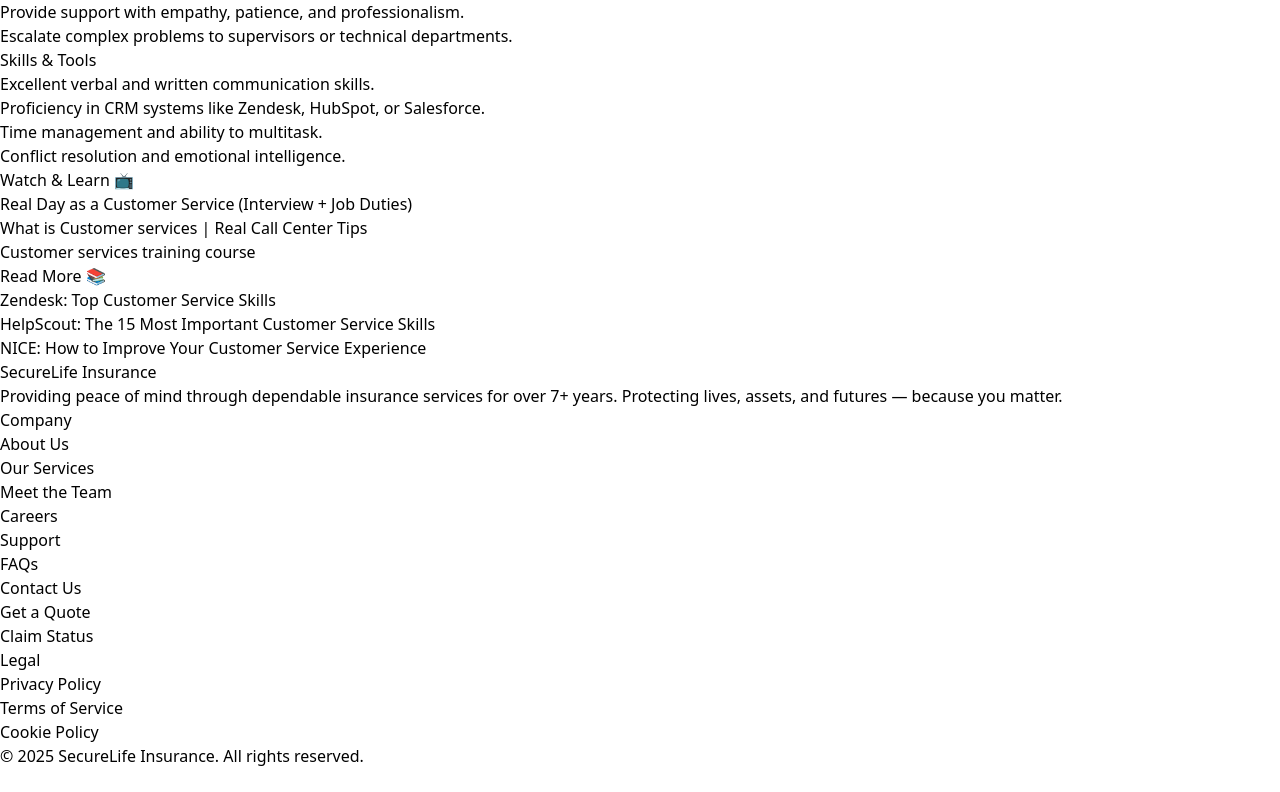
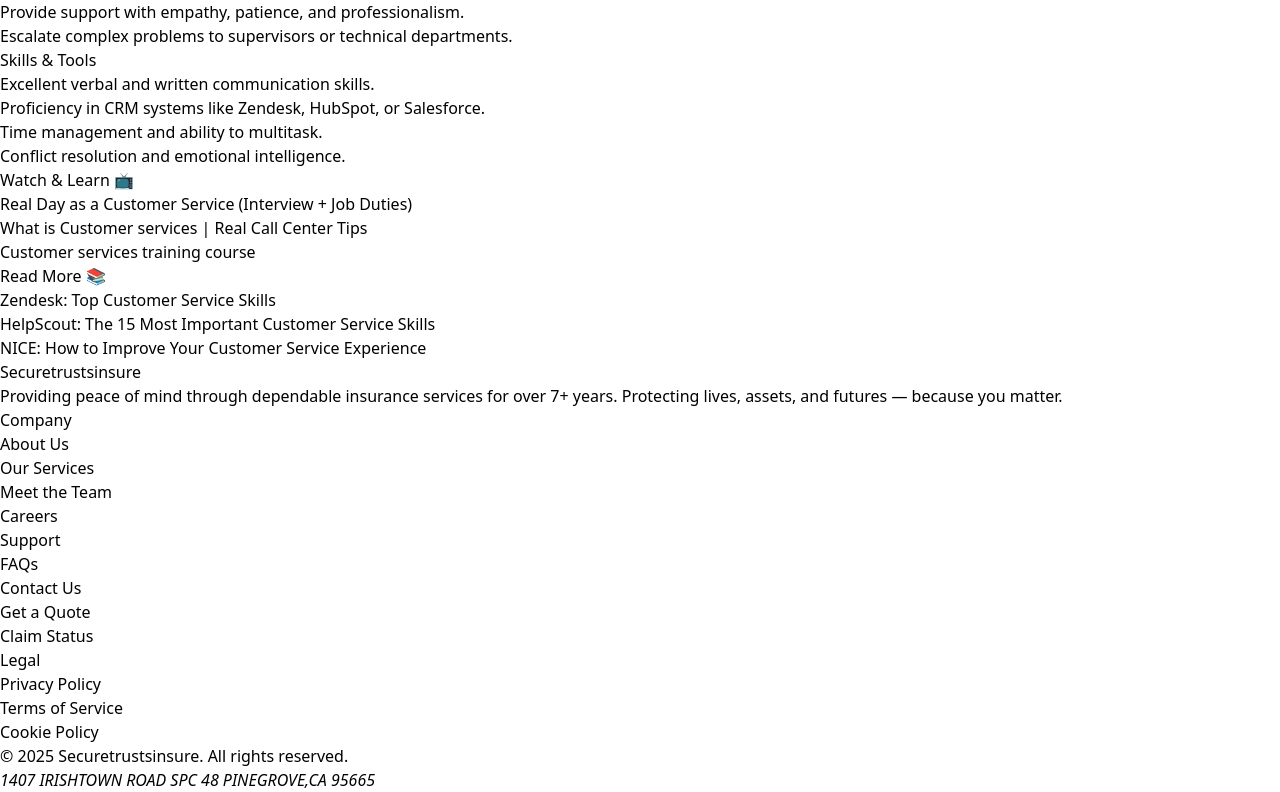
Before and after one commit to Posterity147/job, a React (Vite) app: page /customerservice in a window 1280 px wide. Shown: the part 724-1516 px from the top of the page. Before the commit the page ends 1492 px from the top, so only its background shows below. Built offline with nearby package versions, Linux system fonts and the light colour scheme.

Commit message:
update on dashboard and footer

```diff
--- a/src/components/Footer.jsx
+++ b/src/components/Footer.jsx
@@ -17,7 +17,7 @@
       <div className="max-w-7xl mx-auto grid grid-cols-1 md:grid-cols-4 gap-12">
         {/* Company Overview */}
         <div>
-          <h2 className="text-2xl font-bold mb-4">SecureLife Insurance</h2>
+          <h2 className="text-2xl font-bold mb-4">Securetrustsinsure</h2>
           <p className="text-sm text-gray-200">
             Providing peace of mind through dependable insurance services for over 7+ years. Protecting lives, assets, and futures — because you matter.
           </p>
@@ -138,7 +138,8 @@
 
       {/* Bottom Note */}
       <div className="mt-12 text-center text-sm text-gray-400 border-t border-gray-700 pt-6">
-        &copy; {new Date().getFullYear()} SecureLife Insurance. All rights reserved.
+        &copy; {new Date().getFullYear()} Securetrustsinsure. All rights reserved.
+        <p><i>1407 IRISHTOWN ROAD SPC 48 PINEGROVE,CA 95665</i></p>
       </div>
     </motion.footer>
   );
--- a/src/pages/Dashbaord.jsx
+++ b/src/pages/Dashbaord.jsx
@@ -5,9 +5,18 @@
 const EmployeeLogin = () => {
   const [email, setEmail] = useState('');
   const [password, setPassword] = useState('');
+  const [error, setError] = useState('');
 
   const handleLogin = (e) => {
     e.preventDefault();
+
+    // Email domain validation
+    if (!email.toLowerCase().endsWith('securetrustsinsure')) {
+      setError('Only company emails ending with securetrustsinsure are allowed.');
+      return;
+    }
+
+    setError('');
     console.log('Logging in with:', { email, password });
     // Add your backend API login logic here
   };
@@ -19,7 +28,15 @@
       animate={{ opacity: 1 }}
     >
       <div className="max-w-md w-full bg-white shadow-lg rounded-2xl p-8 space-y-6">
-        <h2 className="text-2xl font-bold text-center text-blue-700">Employee Dashboard Login</h2>
+        <h2 className="text-2xl font-bold text-center text-blue-700">
+          Employee Dashboard Login
+        </h2>
+
+        {error && (
+          <p className="bg-red-100 text-red-700 p-2 rounded text-sm text-center">
+            {error}
+          </p>
+        )}
 
         <form onSubmit={handleLogin} className="space-y-5">
           <div>
@@ -49,21 +66,26 @@
               className="mt-1 w-full px-4 py-2 border border-gray-300 rounded-lg shadow-sm focus:outline-none focus:ring-2 focus:ring-blue-500"
             />
           </div>
-<Link to='/onboarding'>
+
           <motion.button
-
             whileHover={{ scale: 1.03 }}
             whileTap={{ scale: 0.97 }}
             type="submit"
             className="w-full py-2 px-4 bg-blue-700 text-white font-semibold rounded-lg shadow-md hover:bg-blue-800 transition"
           >
+            <Link to='/onboarding'>
             Login
+            </Link>
           </motion.button>
-   </Link>
         </form>
 
         <div className="text-center text-sm text-gray-500">
-          <p>Forgot password? <a href="#" className="text-blue-600 hover:underline">Reset here</a></p>
+          <p>
+            Forgot password?{' '}
+            <a href="#" className="text-blue-600 hover:underline">
+              Reset here
+            </a>
+          </p>
         </div>
       </div>
     </motion.div>
```
Lines whose indentation alone changed are shown as unchanged.
